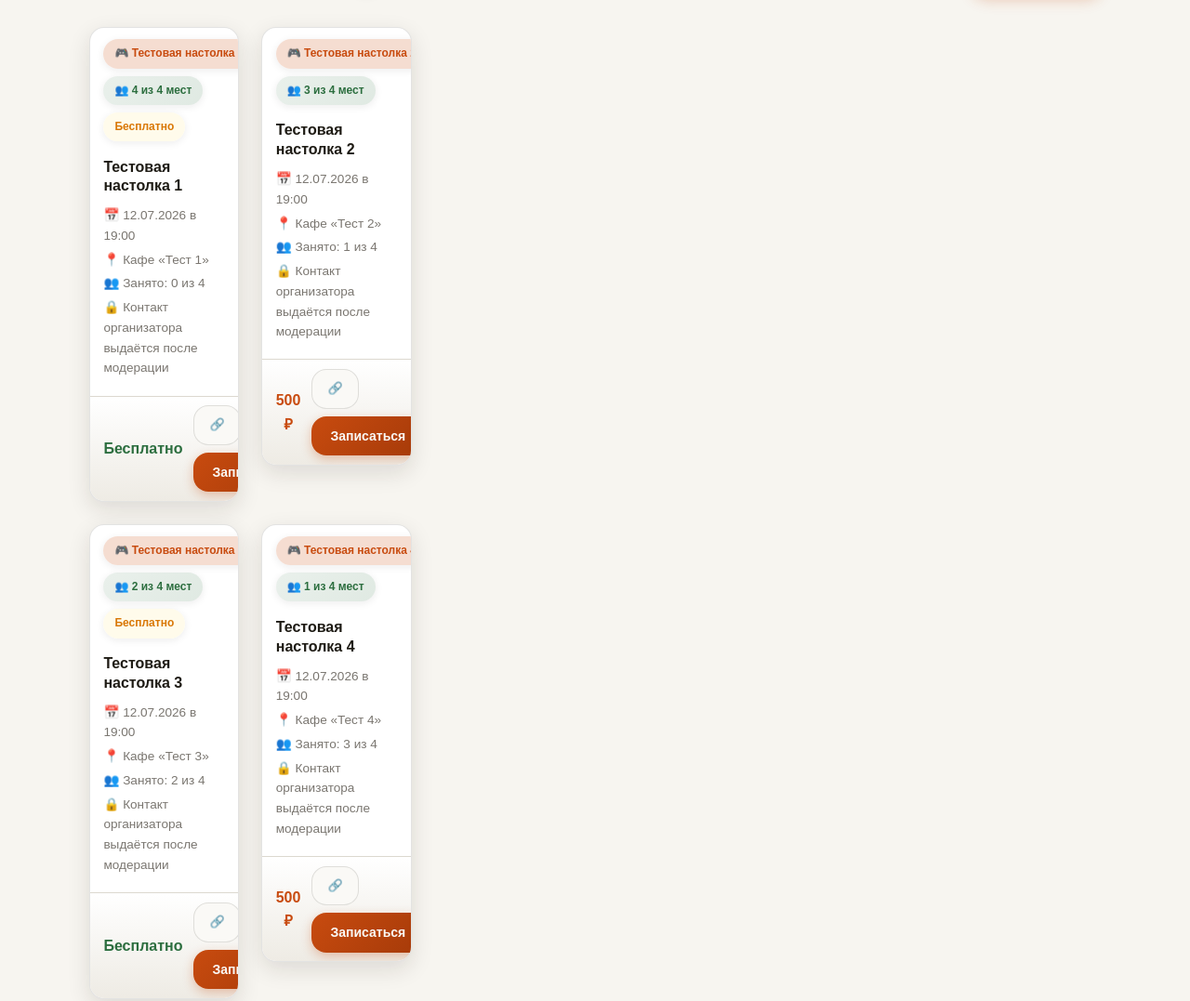
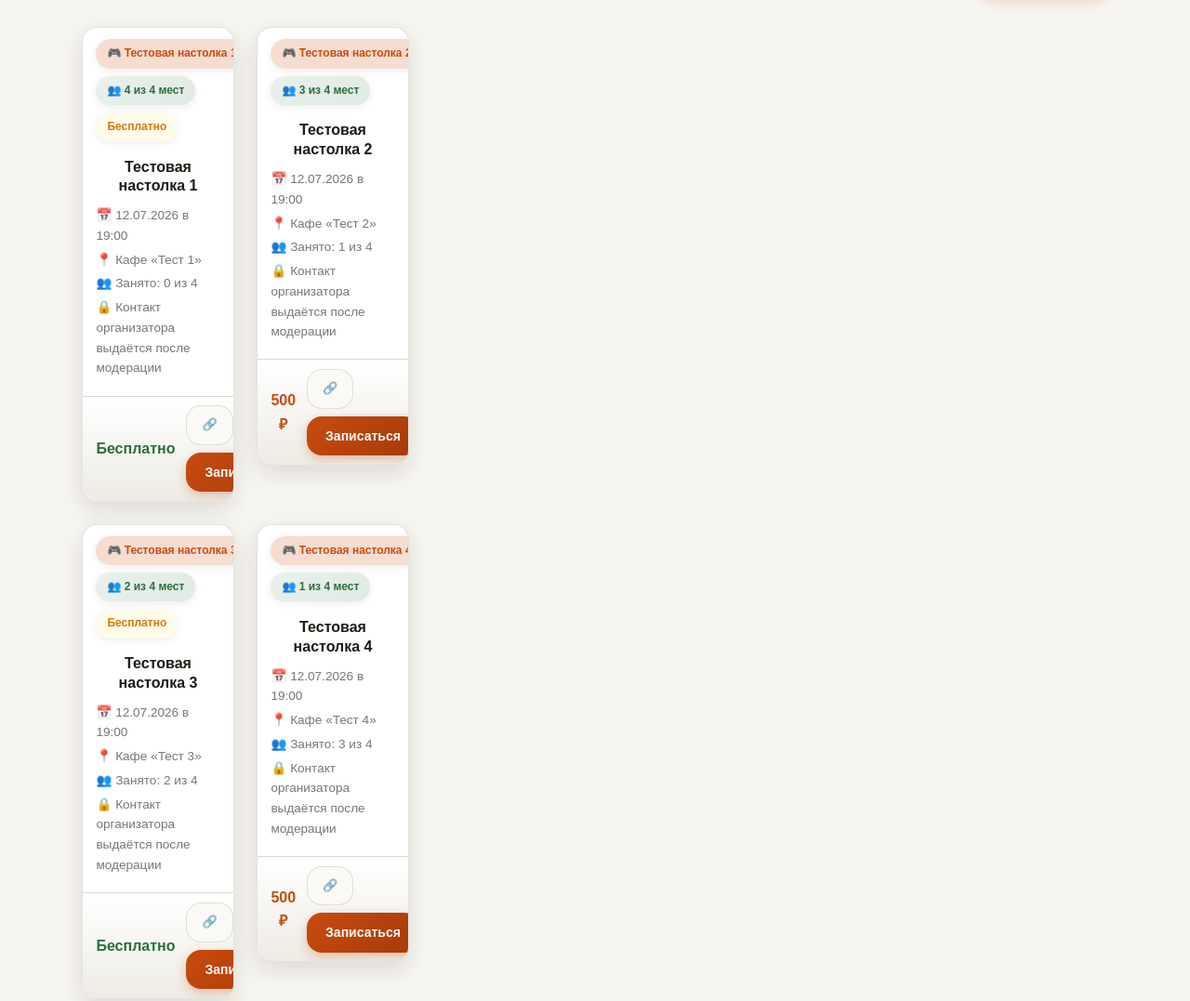
Before and after one commit to alexuda777-svg/nastolki-ryadom, a plain HTML site: page index.html in a window 1280 px wide. Shown: the part 1864-2941 px from the top of the page at 93% size. Drawn offline with Linux system fonts and the light colour scheme; a web font is replaced by a local one.

Commit message:
Update index.html

```diff
--- a/index.html
+++ b/index.html
@@ -881,25 +881,6 @@ css
   }
 
   .card-body{
-    padding:0.6rem 0.9rem 0.9rem;
-  }
-
-  .card-footer{
-    padding:0.6rem 0.9rem;
-  }
-
-  .card-title{
-    font-size:1rem;
-  }
-
-  .card-meta{
-    font-size:0.85rem;
-  }
-}
-    /* Десктоп: упрощаем внутреннюю компоновку карточки */
-@media (min-width: 1024px) {
-
-  .card-body{
     display:block;              /* вместо flex-колонки */
     padding:0.75rem 0.9rem 0.9rem;
   }
@@ -907,10 +888,15 @@ css
   .card-meta{
     display:block;              /* обычные блоки подряд */
     font-size:0.85rem;
+    text-align:left;
   }
 
   .card-meta-row{
     display:block;              /* убираем flex-ряд и лишний gap */
+    width:auto;
+    text-align:left;
+    column-gap:0;
+    row-gap:0;
     margin-bottom:0.25rem;
   }
 
@@ -922,47 +908,12 @@ css
     gap:0.75rem;
   }
 
+  .card-title{
+    font-size:1rem;
+  }
+
   .card-price{
     font-size:1rem;
-  }
-}
-    /* Десктоп: нормализуем внутренние строки карточки */
-@media (min-width: 1024px) {
-
-  /* строки мета-инфы — обычные блочные, на всю ширину */
-  .card-meta-row{
-    display:block;
-    width:auto;
-    text-align:left;
-    column-gap:0;
-    row-gap:0;
-  }
-
-  /* на всякий случай для любых внутренних flex-строк */
-  .card-body,
-  .card-meta{
-    text-align:left;
-  }
-}
-    /* Десктоп: расширяем контейнер каталогов */
-@media (min-width: 1200px) {
-
-  /* сам каталог шире, ближе к краям экрана */
-  .catalog{
-    max-width:1400px;         /* было 1200px */
-    padding:3rem 2rem;        /* чуть больше отступы слева/справа */
-  }
-
-  /* внутренние гриды растягиваются на всю ширину каталога */
-  #tables-grid,
-  #chess-grid,
-  #hosts-grid,
-  #cafes-grid{
-    width:100%;
-  }
-
-  .cards-grid{
-    width:100%;
   }
 }
 </style>
```
